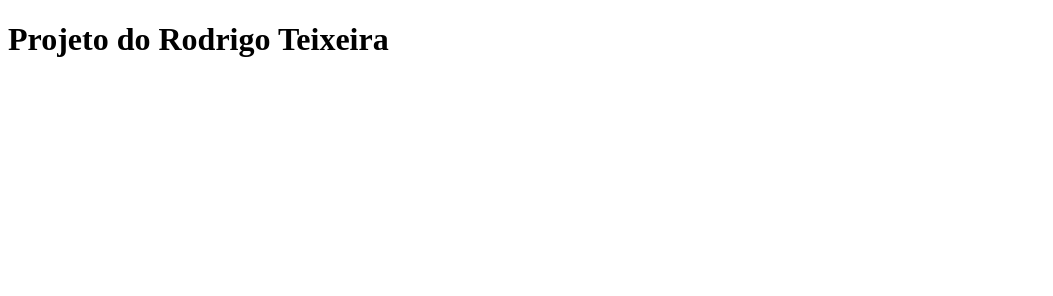
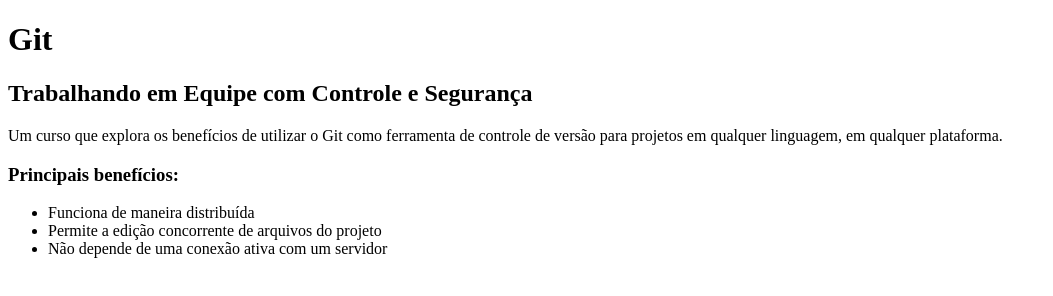
Before and after one commit to rodrigoviterbino/curso-git_alura, a plain HTML site: page index.html in a window 1280 px wide. Shown: the whole page, without its empty margins (0-1053 px from the left). Drawn offline with Linux system fonts and the light colour scheme.

Commit message:
Conteúdo da página index.html

```diff
--- a/index.html
+++ b/index.html
@@ -1,10 +1,20 @@
 <!DOCTYPE html>
-<html lang="en">
+<html lang="pt-br">
 	<head>
 		<meta charset="UTF-8">
 		<title>Document</title>
 	</head>
 	<body>
-	<h1>Projeto do Rodrigo Teixeira</h1>
+	    <h1>Git</h1>
+	    <h2>Trabalhando em Equipe com Controle e Segurança</h2>
+
+	    <p>Um curso que explora os benefícios de utilizar o Git como ferramenta de controle de versão para projetos em qualquer linguagem, em qualquer plataforma.</p>
+
+	    <h3>Principais benefícios:</h3>
+	    <ul>
+	        <li>Funciona de maneira distribuída</li>
+	        <li>Permite a edição concorrente de arquivos do projeto</li>
+	        <li>Não depende de uma conexão ativa com um servidor</li>
+	    </ul>
 	</body>
 </html>
```
Lines whose indentation alone changed are shown as unchanged.
